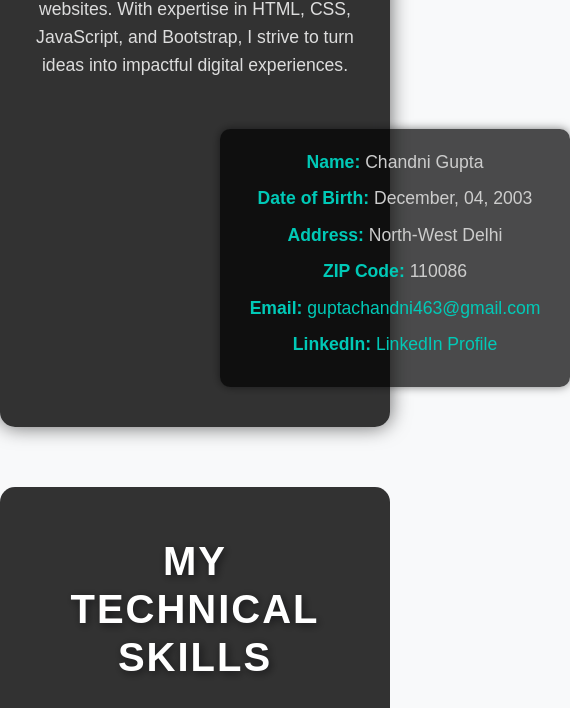
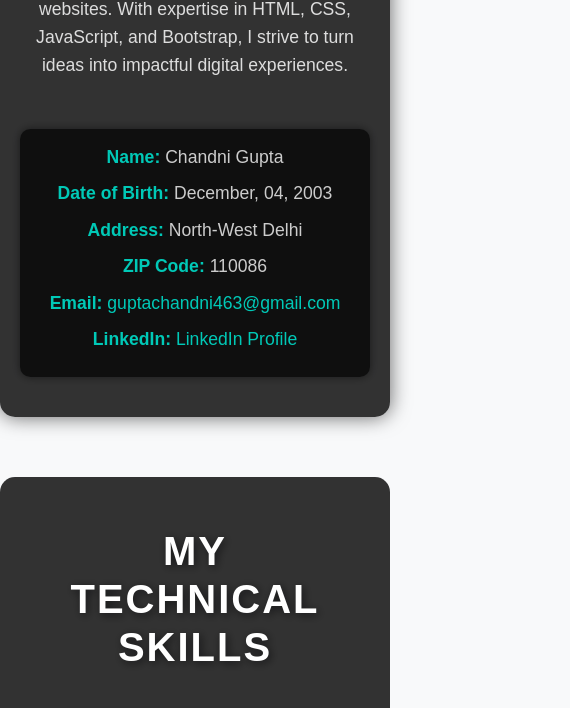
Before and after one commit to Chandni2003/Portfolio, a plain HTML site: page index.html in a window 390 px wide. Shown: the part 1078-1786 px from the top of the page, 570 px wide, since content can reach past the window. Drawn offline with nearby package versions, Linux system fonts and the light colour scheme.

Commit message:
Fixed about me responsiveness issue

```diff
--- a/style.css
+++ b/style.css
@@ -150,12 +150,13 @@ html {
 }
 
 .about-info {
-  margin-left: 200PX;
+  margin: 0 auto;
   padding: 20px;
   background: rgba(0, 0, 0, 0.7);
   border-radius: 10px;
   box-shadow: 0 0 10px rgba(0, 0, 0, 0.5);
   margin-top: 20px;
+  max-width: 800px;
 }
 
 .about-info .col-md-12 {
@@ -185,6 +186,7 @@ html {
 
   .about-info {
     margin-top: 20px;
+    padding: 15px;
   }
 }
 
```
